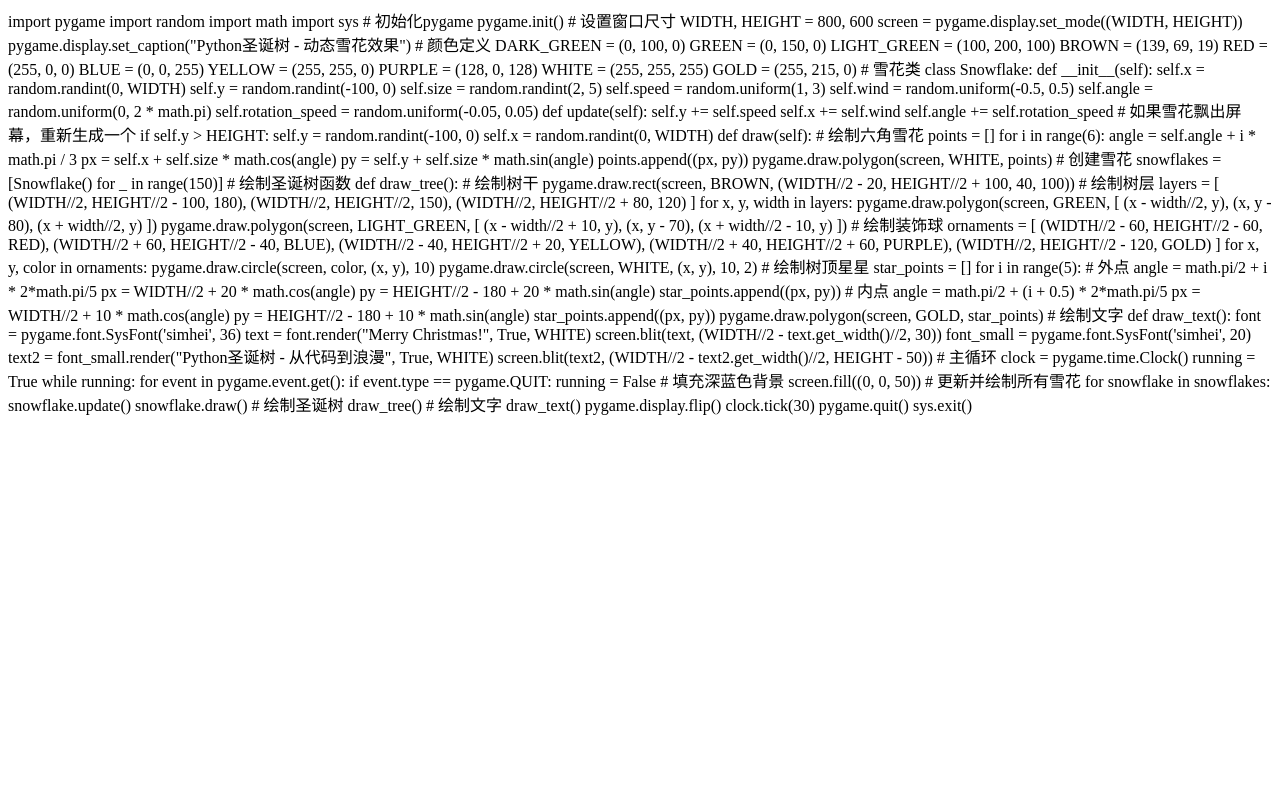
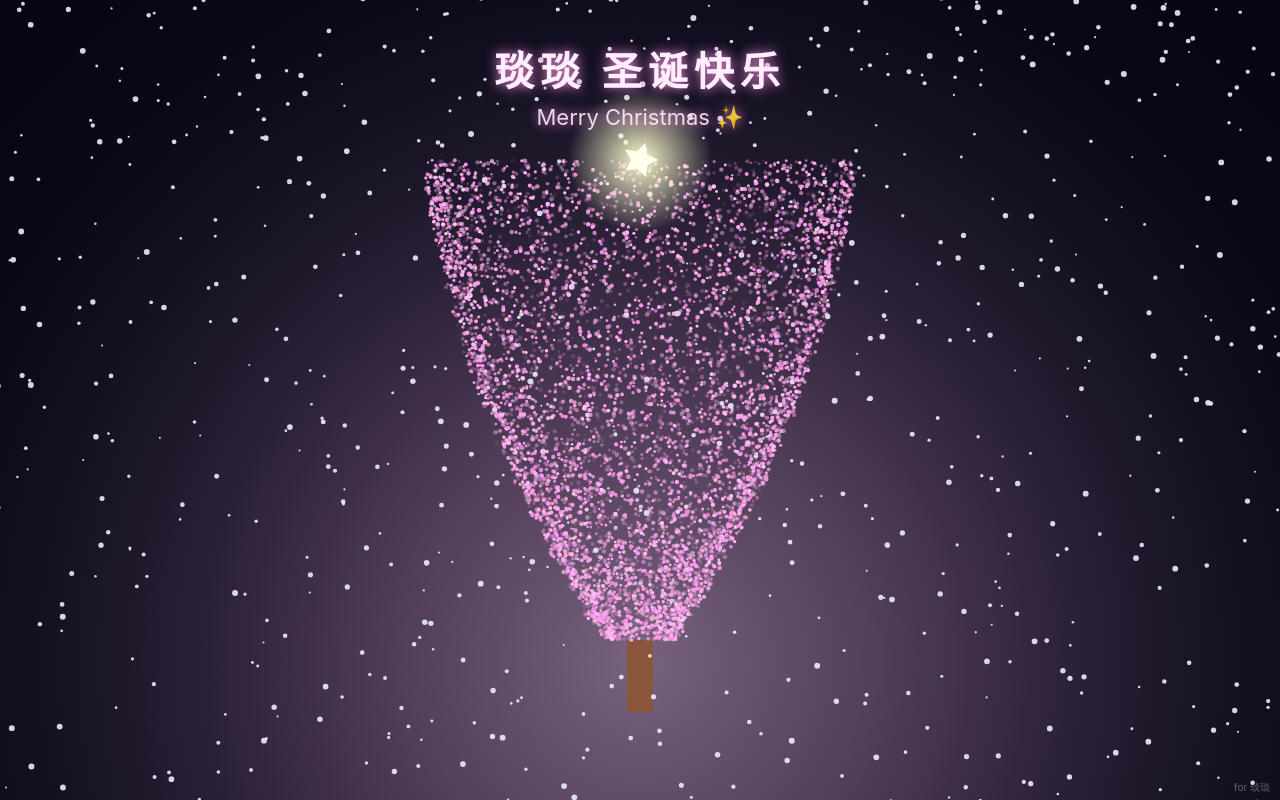
Before and after one commit to Lauren-Zhao/yanyan-Chirstmas-tree, a plain HTML site: page index.html in a window 1280 px wide. Drawn offline with Linux system fonts and the light colour scheme; animation ran at ten frames a second.

Commit message:
Update index.html

```diff
--- a/index.html
+++ b/index.html
@@ -1,152 +1,267 @@
-import pygame
-import random
-import math
-import sys
+<!DOCTYPE html>
+<html lang="zh-CN">
+<head>
+  <meta charset="UTF-8" />
+  <title>琰琰 圣诞快乐</title>
+  <meta name="viewport" content="width=device-width, initial-scale=1.0" />
+  <style>
+    html, body {
+      margin: 0;
+      padding: 0;
+      height: 100%;
+      overflow: hidden;
+      background: radial-gradient(circle at top, #2b123a, #050515 65%, #000000);
+      font-family: -apple-system, BlinkMacSystemFont, "SF Pro Text", system-ui, sans-serif;
+      color: #ffeefe;
+    }
+    canvas {
+      display: block;
+      width: 100%;
+      height: 100%;
+    }
+    .greeting {
+      position: fixed;
+      top: 5%;
+      left: 50%;
+      transform: translateX(-50%);
+      text-align: center;
+      pointer-events: none;
+      text-shadow: 0 0 12px rgba(255, 150, 230, 0.95);
+      z-index: 2;
+    }
+    .greeting-main {
+      font-size: clamp(26px, 5vw, 40px);
+      font-weight: 700;
+      letter-spacing: 0.15em;
+    }
+    .greeting-sub {
+      margin-top: 6px;
+      font-size: clamp(16px, 3.2vw, 22px);
+      opacity: 0.9;
+    }
+    .footer-note {
+      position: fixed;
+      bottom: 6px;
+      right: 10px;
+      font-size: 10px;
+      opacity: 0.35;
+      pointer-events: none;
+      z-index: 2;
+    }
+  </style>
+</head>
+<body>
+  <div class="greeting">
+    <div class="greeting-main">琰琰 圣诞快乐</div>
+    <div class="greeting-sub">Merry Christmas ✨</div>
+  </div>
+  <div class="footer-note">for 琰琰</div>
 
-# 初始化pygame
-pygame.init()
+  <canvas id="treeCanvas"></canvas>
 
-# 设置窗口尺寸
-WIDTH, HEIGHT = 800, 600
-screen = pygame.display.set_mode((WIDTH, HEIGHT))
-pygame.display.set_caption("Python圣诞树 - 动态雪花效果")
+  <script>
+    (function () {
+      var canvas = document.getElementById("treeCanvas");
+      var ctx = canvas.getContext("2d");
 
-# 颜色定义
-DARK_GREEN = (0, 100, 0)
-GREEN = (0, 150, 0)
-LIGHT_GREEN = (100, 200, 100)
-BROWN = (139, 69, 19)
-RED = (255, 0, 0)
-BLUE = (0, 0, 255)
-YELLOW = (255, 255, 0)
-PURPLE = (128, 0, 128)
-WHITE = (255, 255, 255)
-GOLD = (255, 215, 0)
+      var W, H, cx, baseY, treeH;
+      var treeParticles = [];
+      var snowParticles = [];
+      var lastTime = performance.now();
 
-# 雪花类
-class Snowflake:
-    def __init__(self):
-        self.x = random.randint(0, WIDTH)
-        self.y = random.randint(-100, 0)
-        self.size = random.randint(2, 5)
-        self.speed = random.uniform(1, 3)
-        self.wind = random.uniform(-0.5, 0.5)
-        self.angle = random.uniform(0, 2 * math.pi)
-        self.rotation_speed = random.uniform(-0.05, 0.05)
+      function resize() {
+        W = window.innerWidth || document.documentElement.clientWidth;
+        H = window.innerHeight || document.documentElement.clientHeight;
 
-    def update(self):
-        self.y += self.speed
-        self.x += self.wind
-        self.angle += self.rotation_speed
+        var dpr = window.devicePixelRatio || 1;
+        canvas.width = W * dpr;
+        canvas.height = H * dpr;
+        canvas.style.width = W + "px";
+        canvas.style.height = H + "px";
+        ctx.setTransform(dpr, 0, 0, dpr, 0, 0);
 
-        # 如果雪花飘出屏幕，重新生成一个
-        if self.y > HEIGHT:
-            self.y = random.randint(-100, 0)
-            self.x = random.randint(0, WIDTH)
+        cx = W / 2;
+        baseY = H * 0.8;
+        treeH = H * 0.6;
 
-    def draw(self):
-        # 绘制六角雪花
-        points = []
-        for i in range(6):
-            angle = self.angle + i * math.pi / 3
-            px = self.x + self.size * math.cos(angle)
-            py = self.y + self.size * math.sin(angle)
-            points.append((px, py))
+        createTreeParticles();
+        createSnowParticles();
+      }
 
-        pygame.draw.polygon(screen, WHITE, points)
+      window.addEventListener("resize", resize);
+      resize();
 
-# 创建雪花
-snowflakes = [Snowflake() for _ in range(150)]
+      function rand(min, max) {
+        return Math.random() * (max - min) + min;
+      }
 
-# 绘制圣诞树函数
-def draw_tree():
-    # 绘制树干
-    pygame.draw.rect(screen, BROWN, (WIDTH//2 - 20, HEIGHT//2 + 100, 40, 100))
+      // 生成粉色粒子圣诞树
+      function createTreeParticles() {
+        treeParticles = [];
+        var count = Math.floor(3200 * (W * H) / (800 * 600)); // 粒子很多
+        var i;
+        for (i = 0; i < count; i++) {
+          var level = Math.random();              // 0 底部, 1 顶部
+          var y = baseY - level * treeH;
+          var radius = 30 + level * (W * 0.25);   // 控制树的宽度
+          var angle = Math.random() * Math.PI * 8;
+          var x = cx + Math.sin(angle) * radius * (1 - level * 0.4);
 
-    # 绘制树层
-    layers = [
-        (WIDTH//2, HEIGHT//2 - 100, 180),
-        (WIDTH//2, HEIGHT//2, 150),
-        (WIDTH//2, HEIGHT//2 + 80, 120)
-    ]
+          // 微微左右随机，避免太规整
+          x += (Math.random() * 2 - 1) * 8;
 
-    for x, y, width in layers:
-        pygame.draw.polygon(screen, GREEN, [
-            (x - width//2, y),
-            (x, y - 80),
-            (x + width//2, y)
-        ])
-        pygame.draw.polygon(screen, LIGHT_GREEN, [
-            (x - width//2 + 10, y),
-            (x, y - 70),
-            (x + width//2 - 10, y)
-        ])
+          // 粉色系
+          var r = 255;
+          var g = 140 + Math.random() * 60;
+          var b = 220 + Math.random() * 35;
 
-    # 绘制装饰球
-    ornaments = [
-        (WIDTH//2 - 60, HEIGHT//2 - 60, RED),
-        (WIDTH//2 + 60, HEIGHT//2 - 40, BLUE),
-        (WIDTH//2 - 40, HEIGHT//2 + 20, YELLOW),
-        (WIDTH//2 + 40, HEIGHT//2 + 60, PURPLE),
-        (WIDTH//2, HEIGHT//2 - 120, GOLD)
-    ]
+          treeParticles.push({
+            baseX: x,
+            baseY: y,
+            r: r,
+            g: g,
+            b: b,
+            size: rand(1.2, 2.3),
+            swayAmp: rand(0.5, 2.0),
+            swaySpeed: rand(1.0, 3.0),
+            twinkleSpeed: rand(1.5, 3.5),
+            phase: rand(0, Math.PI * 2),
+            baseAlpha: rand(0.4, 0.8)
+          });
+        }
+      }
 
-    for x, y, color in ornaments:
-        pygame.draw.circle(screen, color, (x, y), 10)
-        pygame.draw.circle(screen, WHITE, (x, y), 10, 2)
+      // 生成大量雪花
+      function createSnowParticles() {
+        snowParticles = [];
+        var count = Math.floor(600 * (W * H) / (800 * 600)); // 雪比之前多
+        var i;
+        for (i = 0; i < count; i++) {
+          snowParticles.push({
+            x: rand(0, W),
+            y: rand(-H, H),
+            vy: rand(30, 90),
+            amp: rand(5, 20),
+            phase: rand(0, Math.PI * 2),
+            size: rand(1, 3)
+          });
+        }
+      }
 
-    # 绘制树顶星星
-    star_points = []
-    for i in range(5):
-        # 外点
-        angle = math.pi/2 + i * 2*math.pi/5
-        px = WIDTH//2 + 20 * math.cos(angle)
-        py = HEIGHT//2 - 180 + 20 * math.sin(angle)
-        star_points.append((px, py))
+      function drawBackground() {
+        ctx.fillStyle = "#050515";
+        ctx.fillRect(0, 0, W, H);
 
-        # 内点
-        angle = math.pi/2 + (i + 0.5) * 2*math.pi/5
-        px = WIDTH//2 + 10 * math.cos(angle)
-        py = HEIGHT//2 - 180 + 10 * math.sin(angle)
-        star_points.append((px, py))
+        // 地面光圈
+        var grd = ctx.createRadialGradient(
+          cx, baseY + 20, 10,
+          cx, baseY + 20, W * 0.7
+        );
+        grd.addColorStop(0, "rgba(255,210,250,0.45)");
+        grd.addColorStop(0.3, "rgba(255,190,245,0.28)");
+        grd.addColorStop(1, "rgba(0,0,0,0)");
+        ctx.fillStyle = grd;
+        ctx.beginPath();
+        ctx.arc(cx, baseY + 20, W * 0.7, 0, Math.PI * 2);
+        ctx.fill();
+      }
 
-    pygame.draw.polygon(screen, GOLD, star_points)
+      function drawTrunk() {
+        var tw = Math.max(18, W * 0.02);
+        var th = Math.max(50, H * 0.09);
+        ctx.fillStyle = "#8a5538";
+        ctx.fillRect(cx - tw / 2, baseY, tw, th);
+      }
 
-# 绘制文字
-def draw_text():
-    font = pygame.font.SysFont('simhei', 36)
-    text = font.render("Merry Christmas!", True, WHITE)
-    screen.blit(text, (WIDTH//2 - text.get_width()//2, 30))
+      function drawStar(t) {
+        var topY = baseY - treeH;
+        var baseR = Math.max(10, Math.min(W, H) * 0.02);
+        var pulse = 1 + 0.2 * Math.sin(t * 3);
+        var outer = baseR * pulse;
+        var inner = outer * 0.5;
 
-    font_small = pygame.font.SysFont('simhei', 20)
-    text2 = font_small.render("Python圣诞树 - 从代码到浪漫", True, WHITE)
-    screen.blit(text2, (WIDTH//2 - text2.get_width()//2, HEIGHT - 50))
+        // 光晕
+        var g = ctx.createRadialGradient(
+          cx, topY, 0,
+          cx, topY, outer * 4
+        );
+        g.addColorStop(0, "rgba(255,255,210,0.98)");
+        g.addColorStop(1, "rgba(255,255,210,0)");
+        ctx.fillStyle = g;
+        ctx.beginPath();
+        ctx.arc(cx, topY, outer * 4, 0, Math.PI * 2);
+        ctx.fill();
 
-# 主循环
-clock = pygame.time.Clock()
-running = True
+        // 星形本体
+        ctx.save();
+        ctx.translate(cx, topY);
+        ctx.rotate(t * 0.5);
+        ctx.beginPath();
+        var spikes = 5;
+        var i;
+        for (i = 0; i < spikes * 2; i++) {
+          var r = (i % 2 === 0) ? outer : inner;
+          var ang = (i * Math.PI) / spikes;
+          var x = Math.cos(ang) * r;
+          var y = Math.sin(ang) * r;
+          if (i === 0) ctx.moveTo(x, y);
+          else ctx.lineTo(x, y);
+        }
+        ctx.closePath();
+        ctx.fillStyle = "rgba(255,255,235,1)";
+        ctx.fill();
+        ctx.restore();
+      }
 
-while running:
-    for event in pygame.event.get():
-        if event.type == pygame.QUIT:
-            running = False
+      function loop(now) {
+        var dt = (now - lastTime) / 1000;
+        if (dt > 0.05) dt = 0.05;
+        lastTime = now;
+        var t = now / 1000;
 
-    # 填充深蓝色背景
-    screen.fill((0, 0, 50))
+        drawBackground();
+        drawTrunk();
 
-    # 更新并绘制所有雪花
-    for snowflake in snowflakes:
-        snowflake.update()
-        snowflake.draw()
+        // 雪花
+        var i, s, p;
+        for (i = 0; i < snowParticles.length; i++) {
+          s = snowParticles[i];
+          s.y += s.vy * dt;
+          s.x += Math.sin(t * 1.5 + s.phase) * s.amp * dt;
 
-    # 绘制圣诞树
-    draw_tree()
+          if (s.y > H + 10) {
+            s.y = rand(-50, -10);
+            s.x = rand(0, W);
+          }
+          if (s.x < -20) s.x = W + 20;
+          if (s.x > W + 20) s.x = -20;
 
-    # 绘制文字
-    draw_text()
+          ctx.beginPath();
+          ctx.fillStyle = "rgba(235,235,255,0.9)";
+          ctx.arc(s.x, s.y, s.size, 0, Math.PI * 2);
+          ctx.fill();
+        }
 
-    pygame.display.flip()
-    clock.tick(30)
+        // 树粒子
+        for (i = 0; i < treeParticles.length; i++) {
+          p = treeParticles[i];
+          var sway = Math.sin(t * p.swaySpeed + p.phase) * p.swayAmp;
+          var alpha = p.baseAlpha + 0.4 * Math.sin(t * p.twinkleSpeed + p.phase);
+          if (alpha < 0.1) alpha = 0.1;
+          if (alpha > 1) alpha = 1;
 
-pygame.quit()
-sys.exit()
+          ctx.beginPath();
+          ctx.fillStyle = "rgba(" + p.r + "," + p.g + "," + p.b + "," + alpha + ")";
+          ctx.arc(p.baseX + sway, p.baseY, p.size, 0, Math.PI * 2);
+          ctx.fill();
+        }
+
+        drawStar(t);
+        requestAnimationFrame(loop);
+      }
+
+      requestAnimationFrame(loop);
+    })();
+  </script>
+</body>
+</html>
```
